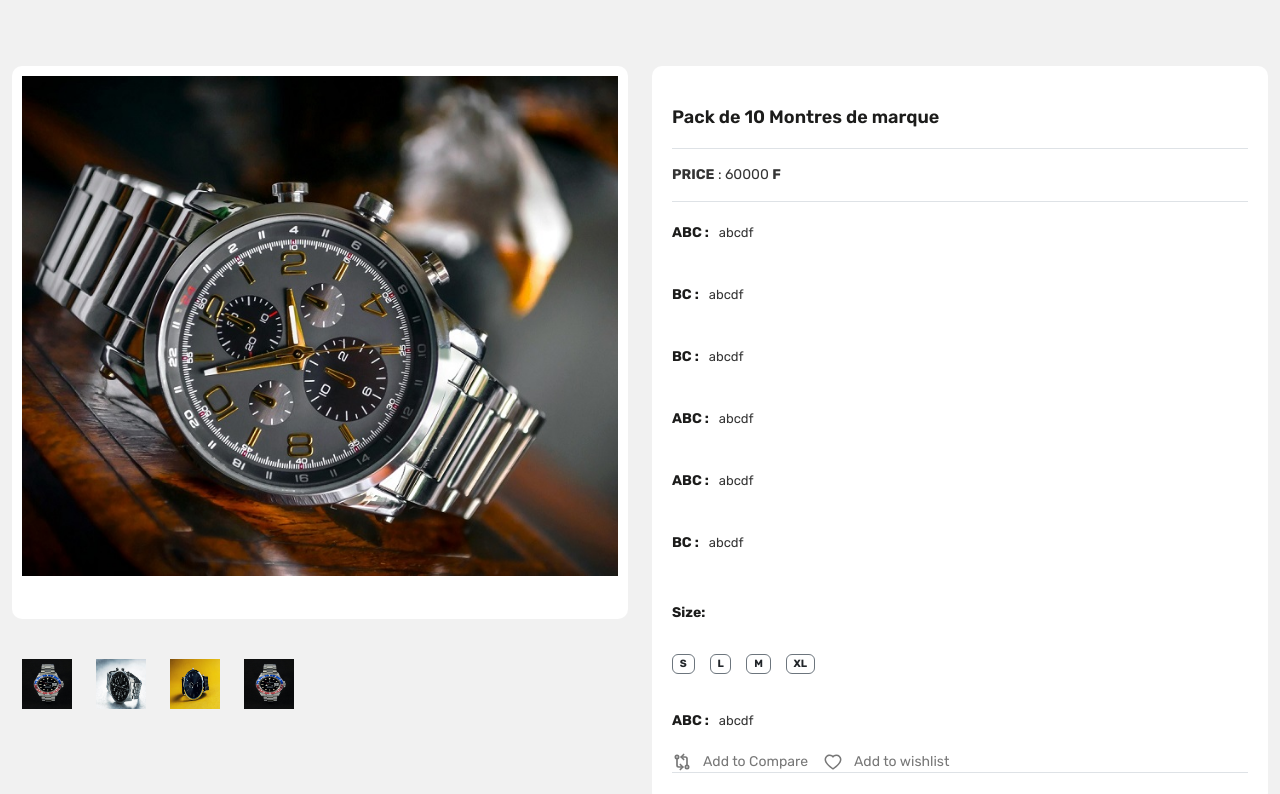
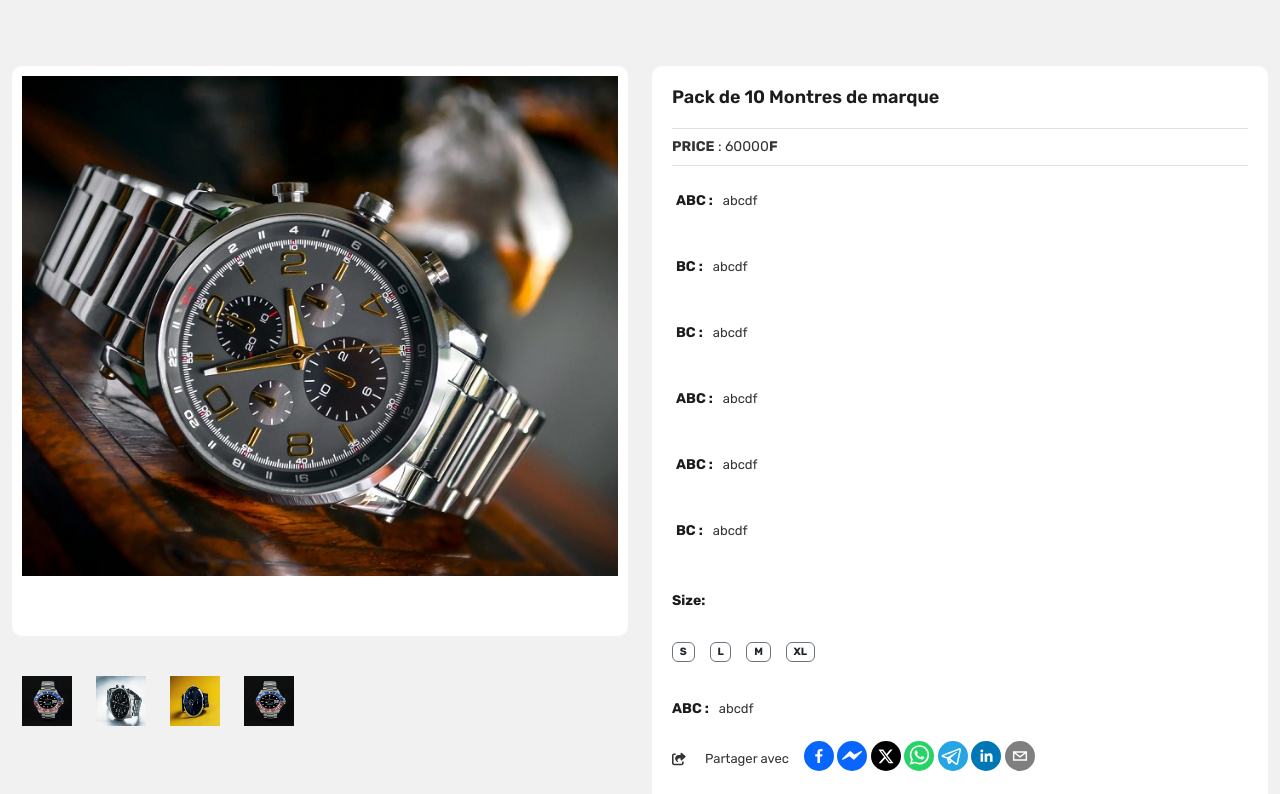
Before and after one commit to sikapal/iyaam3, a React (Create React App) app: page /product/1 in a window 1280 px wide. Shown: the part 480-1274 px from the top of the page. Built offline with nearby package versions, Linux system fonts and the light colour scheme.

Commit message:
latest update

```diff
--- a/package.json
+++ b/package.json
@@ -16,11 +16,14 @@
     "react-helmet": "^6.1.0",
     "react-icons": "^5.2.1",
     "react-image-zoom": "^1.3.1",
+    "react-phone-input-2": "^2.15.1",
     "react-quill": "^2.0.0",
     "react-redux": "^8.1.3",
     "react-router-dom": "^6.23.1",
     "react-scripts": "5.0.1",
     "react-scroll": "^1.9.0",
+    "react-share": "^5.1.0",
+    "react-share-social": "^0.1.60",
     "rsuite": "^5.64.0",
     "sockjs-client": "^1.6.1",
     "stomp": "^0.1.1",
--- a/src/App.css
+++ b/src/App.css
@@ -460,6 +460,16 @@ top: 17%;
   width: 500px;
   margin: 30px auto;
   border-radius: 10px;
+
+  .form-control {
+    background-color: var(--color-f5f5f7);
+    color: #777777;
+    height: 60px !important;
+    width: 450px !important;
+    border-radius: 10px;
+    border-color: transparent;
+
+  }
 }
 
 .auth-card h3{
@@ -483,6 +493,7 @@ top: 17%;
   color: var(--color-131921);
 }
 
+
 .auth-card .signup{
   background-color: var(--color-febd69);
   color: var(--color-131921);
@@ -490,6 +501,10 @@ top: 17%;
 .auth-card .signup:hover{
   background-color: var(--color-131921);
   color: white;
+}
+
+.flag-dropdown {
+  background-color: #13478ab5 !important;
 }
 .breadcrumb{
 
@@ -592,11 +607,12 @@ padding: 30px;
   justify-content: center;
 }
 .main-product-details{
-  padding: 30px 20px ;
+  padding: 10px 20px ;
   border-radius: 10px;
   background-color: white;
 
 }
+
 .border-bottom{
   border-bottom: 1px solid rgba(0,0,0,0.25);
 
--- a/src/components/Layouts.js
+++ b/src/components/Layouts.js
@@ -2,15 +2,17 @@ import React from 'react'
 import { Outlet } from 'react-router-dom'
 import Footer from './Footer'
 import Header from './Header'
+import ScrollButton from "../components/ScrollButton";
 
 const Layouts = () => {
     return (
-        <>
-            <Header />
-            <Outlet />
-            <Footer />
-        </>
-    )
+      <>
+        <Header />
+        <Outlet />
+        <ScrollButton />
+        <Footer />
+      </>
+    );
 }
 
 export default Layouts
--- /dev/null
+++ b/src/components/Share.js
@@ -0,0 +1,101 @@
+import React from "react";
+import {
+  FacebookShareButton,
+  TwitterShareButton,
+  LinkedinShareButton,
+  LinkedinIcon,
+  WhatsappShareButton,
+  WhatsappIcon,
+  TelegramShareButton,
+  TelegramIcon,
+  EmailShareButton,
+  FacebookIcon,
+  FacebookMessengerShareButton,
+  FacebookMessengerIcon,
+  XIcon,
+  EmailIcon,
+} from "react-share";
+
+const Share = () => {
+  return (
+    <div className="flex flex-col items-center justify-center h-screen ">
+      <div className="d-flex">
+        {/* FacebookLink */}
+
+        <div className="share-button">
+          <FacebookShareButton url="https://yourwebsite.com">
+            <FacebookIcon size={30} round={true} />
+          </FacebookShareButton>
+
+          <span> </span>
+          {/* FacebookMessengerLink */}
+
+          <FacebookMessengerShareButton
+            url="https://yourwebsite.com"
+            quote="Check out this amazing content!"
+            hashtag="#react"
+          >
+            <FacebookMessengerIcon size={30} round={true} />
+          </FacebookMessengerShareButton>
+
+          <span> </span>
+          {/* Twitter(X)Link */}
+
+          <TwitterShareButton
+            url="https://yourwebsite.com"
+            title="My awesome article"
+          >
+            <XIcon size={30} round={true} />
+          </TwitterShareButton>
+
+          <span> </span>
+
+          {/* Whatsapp Link */}
+
+          <WhatsappShareButton
+            url="https://yourwebsite.com"
+            title="My awesome article"
+          >
+            <WhatsappIcon size={30} round={true} />
+          </WhatsappShareButton>
+
+          <span> </span>
+
+          {/* Telegram Link */}
+
+          <TelegramShareButton
+            url="https://yourwebsite.com"
+            subject="Don't miss this!"
+            body="This is a must-read!"
+          >
+            <TelegramIcon size={30} round={true} />
+          </TelegramShareButton>
+
+          <span> </span>
+          {/* Linkedin Link */}
+
+          <LinkedinShareButton
+            url="https://yourwebsite.com"
+            subject="Don't miss this!"
+            body="This is a must-read!"
+          >
+            <LinkedinIcon size={30} round={true} />
+          </LinkedinShareButton>
+
+          <span> </span>
+          {/* Email Link */}
+
+          <EmailShareButton
+            url="https://yourwebsite.com"
+            subject="Don't miss this!"
+            body="This is a must-read!"
+          >
+            <EmailIcon size={30} round={true} />
+          </EmailShareButton>
+        </div>
+      </div>
+    </div>
+  );
+};
+
+export default Share;
--- a/src/components/Styles.js
+++ b/src/components/Styles.js
@@ -6,10 +6,10 @@ export const Button = styled.div`
   left: 95%;
   bottom: 40px;
   height: 20px;
-  font-size: 2rem;
+  font-size: 1.5rem;
   z-index: 1;
   cursor: pointer;
-  color: var(--color-bf4800);
+  color: var(--color-1c1c1b);
 
   &:hover {
     &:before {
--- a/src/pages/Home.js
+++ b/src/pages/Home.js
@@ -3,7 +3,7 @@ import { Link } from "react-router-dom";
 import ProductCard from "../components/ProductCard";
 import SpecialProduct from "../components/SpecialProduct";
 import Container from "../components/Container";
-import ScrollButton from "../components/ScrollButton";
+
 
 const Home = () => {
   const [toggleIndex, setToggleIndex] = useState(-1);
@@ -403,7 +403,7 @@ const Home = () => {
           <ProductCard />
           <ProductCard />
         </div>
-        <ScrollButton />
+
       </Container>
     </>
   );
--- a/src/pages/NewPost/NewPost.js
+++ b/src/pages/NewPost/NewPost.js
@@ -1,18 +1,18 @@
 import React from "react";
 import "./newpost.css";
-import { useNavigate } from "react-router-dom";
+//import { useNavigate } from "react-router-dom";
 import { useState } from "react";
 import Meta from "../../components/Meta";
 import BreadCrumb from "../../components/BreadCrumb";
 import DropFileInput from "../../components/DropFileInput.js";
 
 const NewPost = () => {
-  const [value, setValue] = useState("");
-  const [images, setImages] = useState([]);
-  const [error, setError] = useState("");
+  //const [value, setValue] = useState("");
+  //const [images, setImages] = useState([]);
+ // const [error, setError] = useState("");
+ const [error] = useState("");
+  const onFileChange = (files) => {
 
-  const onFileChange = (files) => {
-    console.log(files);
   };
 
   return (
--- a/src/pages/SingleProduct.js
+++ b/src/pages/SingleProduct.js
@@ -9,6 +9,8 @@ import image1 from "../images/watch1.jpg";
 import image2 from "../images/watch2.jpg";
 import image3 from "../images/watch3.jpg";
 import image4 from "../images/watch4.jpg";
+import Share from "../components/Share";
+import { FaShareFromSquare } from "react-icons/fa6";
 
 const SingleProduct = () => {
   const [currentImage, setCurrentImage] = useState(0);
@@ -73,39 +75,38 @@ const SingleProduct = () => {
                 <div className="border-bottom">
                   <h3 className="title">Pack de 10 Montres de marque </h3>
                 </div>
-                <div className="border-bottom py-3">
+                <div className="border-bottom py-2">
                   <div className="price">
-                    <strong>PRICE</strong> : 60000{" "}
+                    <strong>PRICE</strong> : 60000
                     <span>
-                      {" "}
                       <strong>F</strong>
                     </span>
                   </div>
                 </div>
 
-                <div className="border-bottom ">
-                  <div className="d-flex gap-10 align-items-center">
-                    <h3 className="product-heading">ABC :</h3>{" "}
+                <div className="border-bottom  ">
+                  <div className="d-flex gap-10 align-items-center m-1">
+                    <h3 className="product-heading">ABC :</h3>
                     <p className="product-data">abcdf</p>
                   </div>
-                  <div className="d-flex gap-10 align-items-center">
-                    <h3 className="product-heading">BC :</h3>{" "}
+                  <div className="d-flex gap-10 align-items-center m-1 ">
+                    <h3 className="product-heading">BC :</h3>
                     <p className="product-data">abcdf</p>
                   </div>
-                  <div className="d-flex gap-10 align-items-center">
-                    <h3 className="product-heading">BC :</h3>{" "}
+                  <div className="d-flex gap-10 align-items-center m-1">
+                    <h3 className="product-heading">BC :</h3>
                     <p className="product-data">abcdf</p>
                   </div>
-                  <div className="d-flex gap-10 align-items-center">
-                    <h3 className="product-heading">ABC :</h3>{" "}
+                  <div className="d-flex gap-10 align-items-center m-1">
+                    <h3 className="product-heading">ABC :</h3>
                     <p className="product-data">abcdf</p>
                   </div>
-                  <div className="d-flex gap-10 align-items-center">
-                    <h3 className="product-heading">ABC :</h3>{" "}
+                  <div className="d-flex gap-10 align-items-center m-1">
+                    <h3 className="product-heading">ABC :</h3>
                     <p className="product-data">abcdf</p>
                   </div>
-                  <div className="d-flex gap-10 align-items-center">
-                    <h3 className="product-heading">BC :</h3>{" "}
+                  <div className="d-flex gap-10 align-items-center m-1">
+                    <h3 className="product-heading">BC :</h3>
                     <p className="product-data">abcdf</p>
                   </div>
                   <div className="d-flex gap-10 flex-column mt-2 mb-3">
@@ -126,11 +127,16 @@ const SingleProduct = () => {
                     </div>
                   </div>
                   <div className="d-flex gap-10 align-items-center">
-                    <h3 className="product-heading">ABC :</h3>{" "}
+                    <h3 className="product-heading">ABC :</h3>
                     <p className="product-data">abcdf</p>
                   </div>
+                  <div className="d-flex gap-15 align-items-center mb-3 ">
+                    <FaShareFromSquare className="fs-7 me-1" />
+                    <p className="product-data">Partager avec</p>
+                    <Share />
+                  </div>
 
-                  <div className="d-flex gap-15 align-items-center">
+                  <div className="d-flex gap-15 align-items-center ">
                     <div>
                       <a href="/">
                         <TbGitCompare className="fs-5 me-2" /> Add to Compare
```
Also changed, not shown: src/App.js (+17 -17 lines), src/pages/Login.js (+16 -11 lines), src/pages/Signup.js (+14 -15 lines), 1 other file (tests, documents, lock files or other folders).
